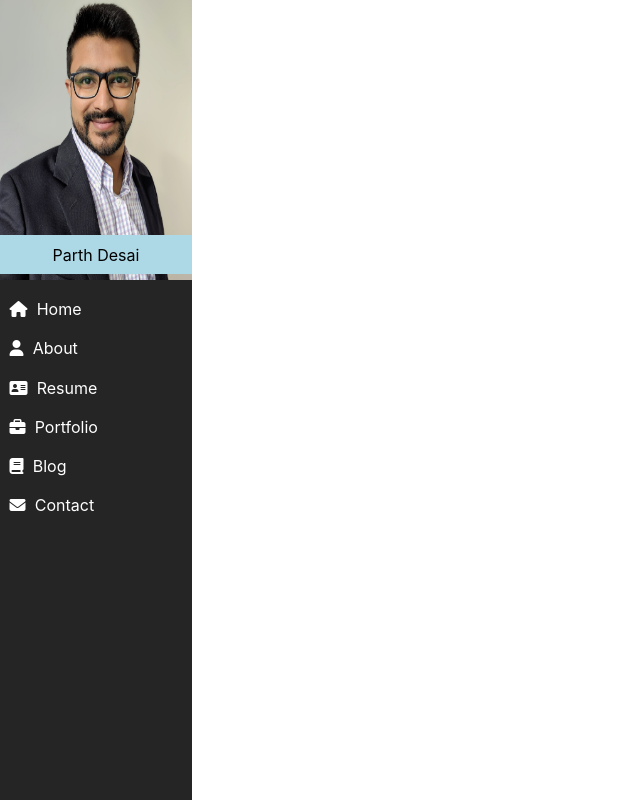
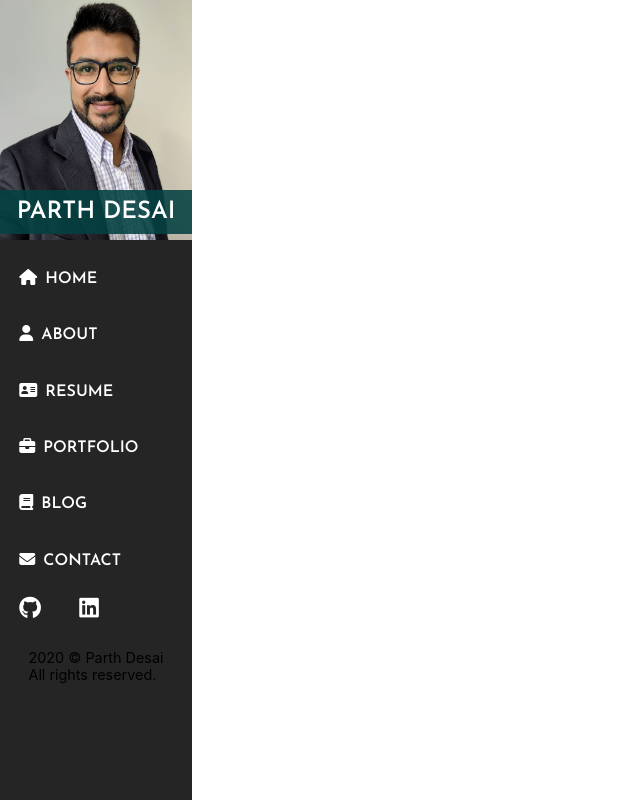
Before and after one commit to parthjd/Portfolio, a React (Create React App) app in the folder my-app/: page / in a window 1280 px wide. Shown: the whole page, without its empty margins (0-640 px from the left). Built offline with nearby package versions, Linux system fonts and the light colour scheme.

Commit message:
created sidebar

```diff
--- a/my-app/public/index.html
+++ b/my-app/public/index.html
@@ -25,6 +25,10 @@
       Learn how to configure a non-root public URL by running `npm run build`.
     -->
     <title>Parth Desai</title>
+    <link
+      href="https://fonts.googleapis.com/css2?family=Josefin+Sans:wght@600&family=Raleway&display=swap"
+      rel="stylesheet"
+    />
     <script
       src="https://kit.fontawesome.com/2c4ef76a61.js"
       crossorigin="anonymous"
--- a/my-app/src/components/Sidebar/Sidebar.js
+++ b/my-app/src/components/Sidebar/Sidebar.js
@@ -1,4 +1,5 @@
 import React from "react";
+import { Link, BrowserRouter as Router } from "react-router-dom";
 import "./Sidebar.scss";
 
 export default function Sidebar() {
@@ -10,30 +11,53 @@ export default function Sidebar() {
         alt="profile picture of Parth Desai"
       />
       <p className="sidebar-name">Parth Desai</p>
-      <a className="sidebar-menu">
+      <Router>
+        <Link className="sidebar-menu" to="/">
           <i class="fas fa-home" />
           Home
-      </a>
-      <a className="sidebar-menu">
+        </Link>
+        <Link className="sidebar-menu" to="/about">
           <i class="fas fa-user" />
           About
-      </a>
-      <a className="sidebar-menu">
+        </Link>
+        <Link className="sidebar-menu" to="/resume">
           <i class="fas fa-address-card" />
           Resume
-      </a>
-      <a className="sidebar-menu">
+        </Link>
+        <Link className="sidebar-menu" to="/portfolio">
           <i class="fas fa-briefcase" />
           Portfolio
-      </a>
-      <a className="sidebar-menu">
+        </Link>
+        <Link className="sidebar-menu" to="Blog">
           <i class="fas fa-book" />
           Blog
-      </a>
-      <a className="sidebar-menu">
+        </Link>
+        <Link className="sidebar-menu" to="contact">
           <i class="fas fa-envelope" />
           Contact
+        </Link>
+      </Router>
+      <section className="social-media">
+        <a
+          href="https://github.com/parthjd"
+          target="_blank"
+          className="social-media-link"
+        >
+          {" "}
+          <i class="fab fa-github" />{" "}
         </a>
+        <a
+          href="https://www.linkedin.com/in/parth-desai-60663178/"
+          target="_blank"
+          className="social-media-link"
+        >
+          {" "}
+          <i class="fab fa-linkedin" />
+        </a>
+      </section>
+      <p className="copyright">
+        2020 © Parth Desai <br /> All rights reserved.
+      </p>
     </div>
   );
 }
--- a/my-app/src/components/Sidebar/Sidebar.scss
+++ b/my-app/src/components/Sidebar/Sidebar.scss
@@ -11,23 +11,60 @@
   position: relative;
   top: 0;
   width: 100%;
-  height: 35%;
+  height: 30%;
 }
 
 .sidebar-name {
   position: absolute;
-  top: 27.4%;
-  background-color: lightblue;
+  top: 20.8%;
+  background-color: rgba(4, 65, 65, 0.877);
+  color: white;
   padding: 5%;
   width: 90%;
   text-align: center;
+  font-family: "Josefin Sans", sans-serif;
+  font-weight: 600;
+  font-size: 1.5rem;
+  text-transform: uppercase;
 }
 
 .sidebar-menu {
   margin: 10% 0% 0% 5%;
+  padding: 5%;
   color: white;
+  text-decoration: none;
+  text-transform: uppercase;
+  font-family: "Josefin Sans", sans-serif;
+  font-weight: 600;
+  font-size: 1rem;
+}
+
+.sidebar-menu:hover {
+  color: rgba(26, 226, 226, 0.781);
 }
 
 .fas {
   margin-right: 5%;
 }
+
+.fab {
+  font-size: 1.4rem;
+  color: white;
+  margin-right: 5%;
+}
+
+.social-media {
+  display: flex;
+}
+.social-media-link {
+  margin: 10%;
+}
+
+.fab:hover {
+  color: rgba(26, 226, 226, 0.781);
+}
+
+.copyright {
+  font-size: 0.9rem;
+  margin: 5% auto;
+}
```
Lines whose indentation alone changed are shown as unchanged.
